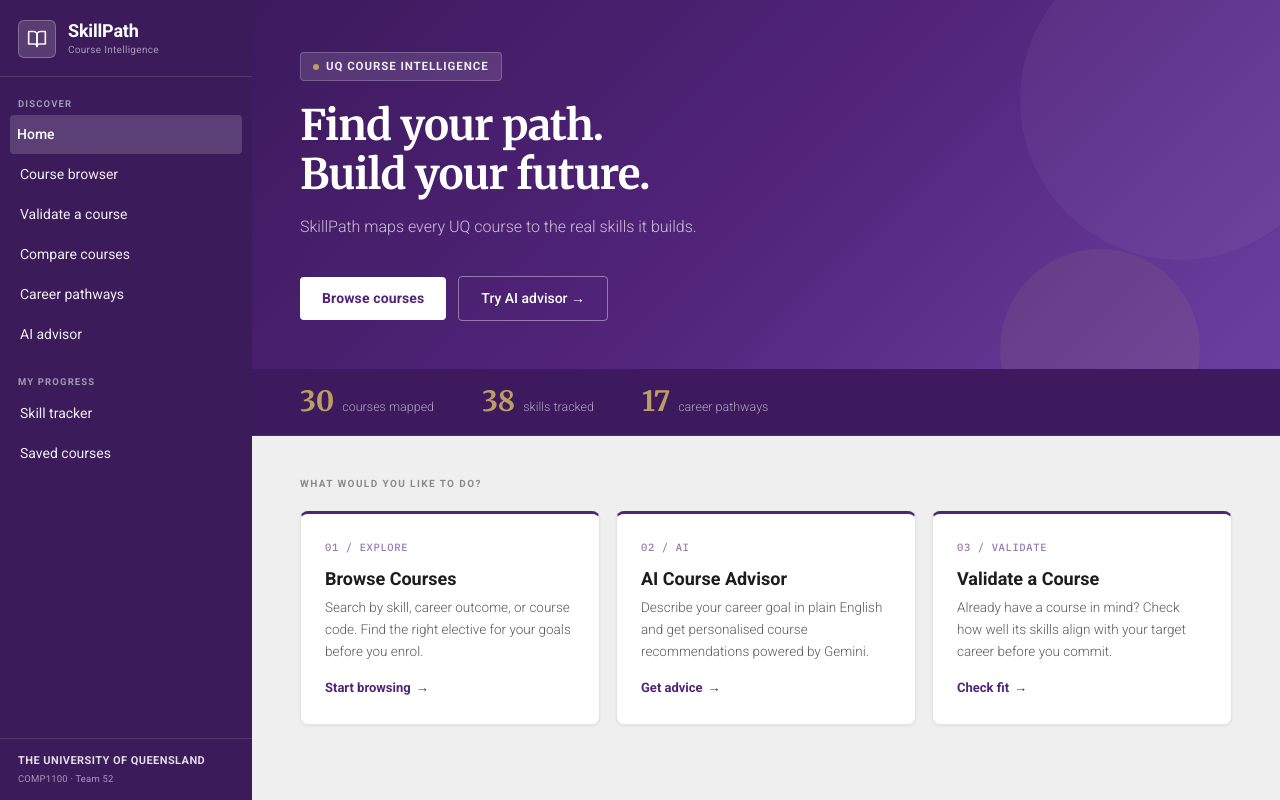
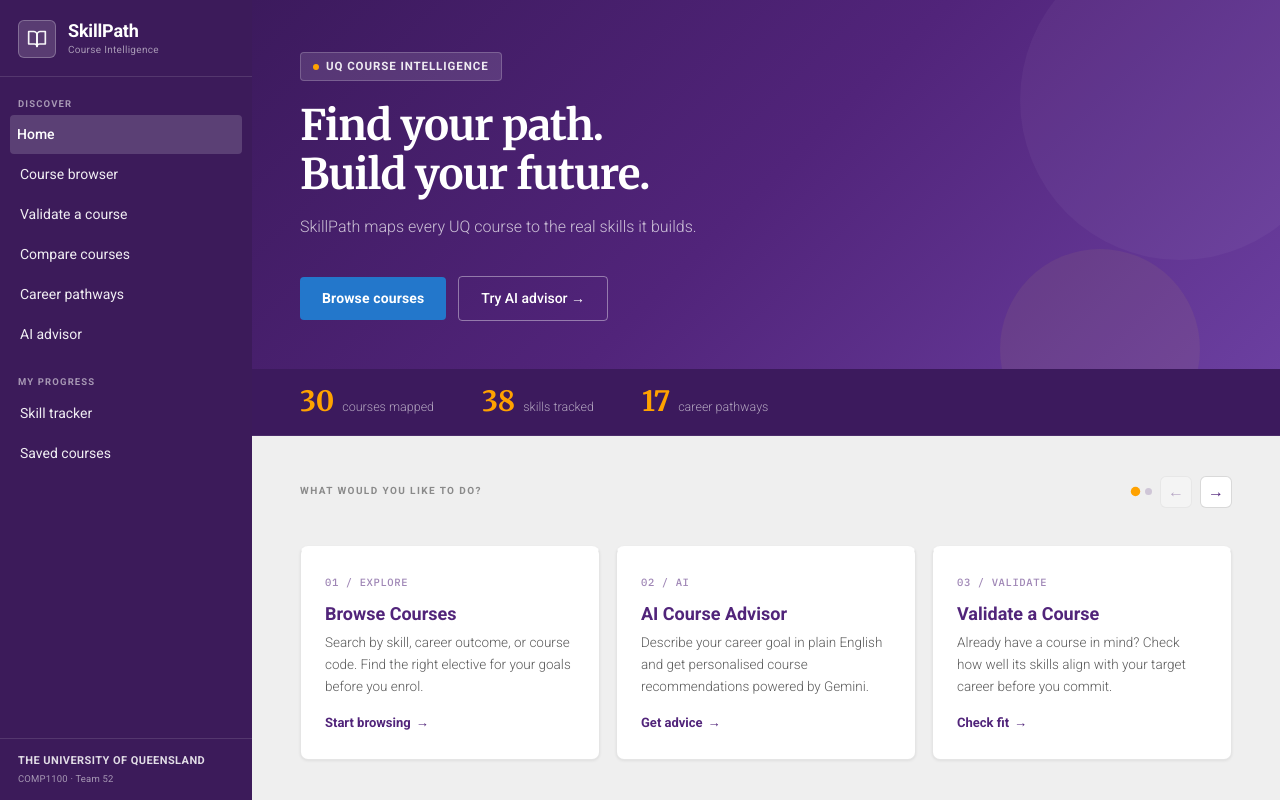
Before and after one commit to COMP1100-2026-s1/52_Richard, a Django app: page / in a window 1280 px wide. Run offline with Django 5.2, Linux system fonts and the light colour scheme; data comes from the database, SQL or seed files in the repository.

Commit message:
made changes to how the other pages behave and also adusjut the colors aswell

```diff
--- a/SkillPath/templates/SkillPath/career_list.html
+++ b/SkillPath/templates/SkillPath/career_list.html
@@ -37,10 +37,7 @@
       <div class="career-course-list">
         {% for course in career.courses.all %}
         <a href="/courses/{{ course.pk }}/" class="career-course-item">
-          <div>
-            <div class="course-code">{{ course.code }}</div>
-            <div>{{ course.name }}</div>
-          </div>
+          <div class="career-course-title">{{ course.code }} &mdash; {{ course.name }}</div>
         </a>
         {% empty %}
         <span style="font-size:13px; color:var(--fg-disabled)">No courses linked.</span>
--- a/SkillPath/templates/SkillPath/index.html
+++ b/SkillPath/templates/SkillPath/index.html
@@ -49,7 +49,7 @@
 
   .home-hero-dot {
     width: 6px; height: 6px;
-    background: #BB9D65;
+    background: #FFA200;
     border-radius: 50%;
   }
 
@@ -84,8 +84,8 @@
     display: inline-flex;
     align-items: center;
     gap: 8px;
-    background: white;
-    color: #51247A;
+    background: #2377CB;
+    color: white;
     font-family: 'Roboto', sans-serif;
     font-size: 14px;
     font-weight: 700;
@@ -96,7 +96,7 @@
     letter-spacing: 0.01em;
   }
 
-  .hero-btn-primary:hover { background: #F0EAF8; transform: translateY(-1px); }
+  .hero-btn-primary:hover { background: #1A5FA8; transform: translateY(-1px); }
 
   .hero-btn-ghost {
     display: inline-flex;
@@ -136,7 +136,7 @@
     font-family: 'Merriweather', Georgia, serif;
     font-size: 28px;
     font-weight: 700;
-    color: #BB9D65;
+    color: #FFA200;
     line-height: 1;
   }
 
@@ -160,6 +160,52 @@
     margin-bottom: 20px;
   }
 
+  .home-cards-nav {
+    display: flex;
+    align-items: center;
+    justify-content: flex-end;
+    gap: 8px;
+    margin-bottom: 18px;
+  }
+
+  .home-page-btn {
+    width: 32px; height: 32px;
+    border-radius: 6px;
+    border: 1px solid rgba(0,0,0,0.15);
+    background: white;
+    color: #51247A;
+    font-size: 16px;
+    cursor: pointer;
+    display: flex; align-items: center; justify-content: center;
+    transition: background 140ms, border-color 140ms;
+    font-weight: 700;
+    line-height: 1;
+  }
+
+  .home-page-btn:hover:not(:disabled) { background: #EDE8F5; border-color: #51247A; }
+  .home-page-btn:disabled { opacity: 0.35; cursor: default; }
+
+  .home-page-dots {
+    display: flex;
+    gap: 6px;
+    align-items: center;
+  }
+
+  .home-page-dot {
+    width: 7px; height: 7px;
+    border-radius: 50%;
+    background: rgba(81,36,122,0.20);
+    transition: background 180ms, transform 180ms;
+    cursor: pointer;
+    border: none;
+    padding: 0;
+  }
+
+  .home-page-dot.active {
+    background: #FFA200;
+    transform: scale(1.35);
+  }
+
   .home-cards {
     display: grid;
     grid-template-columns: repeat(3, 1fr);
@@ -176,37 +222,30 @@
     flex-direction: column;
     gap: 8px;
     border: 1px solid rgba(0,0,0,0.10);
-    border-top: 3px solid #51247A;
-    transition: box-shadow 160ms ease-out, transform 160ms ease-out;
+    border-top: 3px solid transparent;
+    transition: box-shadow 160ms ease-out, transform 160ms ease-out, border-color 160ms ease-out, opacity 200ms ease-out;
     box-shadow: 0 1px 3px rgba(0,0,0,0.07);
-    opacity: 0;
-    animation: cardIn 0.3s ease-out forwards;
   }
 
-  .home-card:nth-child(1) { animation-delay: 0.10s; }
-  .home-card:nth-child(2) { animation-delay: 0.16s; }
-  .home-card:nth-child(3) { animation-delay: 0.22s; }
-
-  @keyframes cardIn {
-    from { opacity: 0; transform: translateY(8px); }
-    to   { opacity: 1; transform: translateY(0); }
+  .home-card:hover {
+    border-top-color: #FFA200;
+    box-shadow: 0 4px 16px rgba(255,162,0,0.18);
+    transform: translateY(-2px);
   }
-
-  .home-card:hover { box-shadow: 0 4px 16px rgba(81,36,122,0.12); transform: translateY(-2px); }
 
   .home-card-num {
     font-family: 'IBM Plex Mono', monospace;
     font-size: 10.5px;
     font-weight: 500;
     color: #51247A;
-    opacity: 0.60;
+    opacity: 0.55;
     letter-spacing: 0.06em;
   }
 
   .home-card-title {
     font-size: 18px;
     font-weight: 700;
-    color: #1C1C1C;
+    color: #51247A;
     line-height: 1.2;
     margin-top: 4px;
   }
@@ -259,31 +298,110 @@
 </div>
 
 <div class="home-cards-section">
-  <div class="home-section-label">What would you like to do?</div>
-  <div class="home-cards">
+  <div style="display:flex; align-items:center; justify-content:space-between; margin-bottom:20px;">
+    <div class="home-section-label">What would you like to do?</div>
+    <div class="home-cards-nav">
+      <div class="home-page-dots" id="homeDots"></div>
+      <button class="home-page-btn" id="homePrev" onclick="homeGoTo(homePage-1)">&#8592;</button>
+      <button class="home-page-btn" id="homeNext" onclick="homeGoTo(homePage+1)">&#8594;</button>
+    </div>
+  </div>
+  <div class="home-cards" id="homeCards">
 
-    <a href="/courses/" class="home-card">
+    <a href="/courses/" class="home-card" data-page="0">
       <div class="home-card-num">01 / EXPLORE</div>
       <div class="home-card-title">Browse Courses</div>
       <div class="home-card-desc">Search by skill, career outcome, or course code. Find the right elective for your goals before you enrol.</div>
       <div class="home-card-cta">Start browsing <span>→</span></div>
     </a>
 
-    <a href="/advisor/" class="home-card">
+    <a href="/advisor/" class="home-card" data-page="0">
       <div class="home-card-num">02 / AI</div>
       <div class="home-card-title">AI Course Advisor</div>
       <div class="home-card-desc">Describe your career goal in plain English and get personalised course recommendations powered by Gemini.</div>
       <div class="home-card-cta">Get advice <span>→</span></div>
     </a>
 
-    <a href="/validate/" class="home-card">
+    <a href="/validate/" class="home-card" data-page="0">
       <div class="home-card-num">03 / VALIDATE</div>
       <div class="home-card-title">Validate a Course</div>
       <div class="home-card-desc">Already have a course in mind? Check how well its skills align with your target career before you commit.</div>
       <div class="home-card-cta">Check fit <span>→</span></div>
     </a>
 
+    <a href="/compare/" class="home-card" data-page="1">
+      <div class="home-card-num">04 / COMPARE</div>
+      <div class="home-card-title">Compare Courses</div>
+      <div class="home-card-desc">Place two courses side by side to compare their skills, difficulty, and workload at a glance.</div>
+      <div class="home-card-cta">Compare now <span>→</span></div>
+    </a>
+
+    <a href="/careers/" class="home-card" data-page="1">
+      <div class="home-card-num">05 / PATHWAYS</div>
+      <div class="home-card-title">Career Pathways</div>
+      <div class="home-card-desc">Explore career destinations and discover exactly which courses build the skills each role demands.</div>
+      <div class="home-card-cta">Explore careers <span>→</span></div>
+    </a>
+
+    <a href="/skill-tracker/" class="home-card" data-page="1">
+      <div class="home-card-num">06 / TRACK</div>
+      <div class="home-card-title">Skill Tracker</div>
+      <div class="home-card-desc">Mark skills you have already developed and see how your profile stacks up against your dream role.</div>
+      <div class="home-card-cta">Track skills <span>→</span></div>
+    </a>
+
   </div>
 </div>
 
+<script>
+  const HOME_PER_PAGE = 3;
+  let homePage = 0;
+
+  function homeGoTo(p) {
+    const cards = document.querySelectorAll('#homeCards .home-card');
+    const totalPages = Math.ceil(cards.length / HOME_PER_PAGE);
+    if (p < 0 || p >= totalPages) return;
+    homePage = p;
+
+    cards.forEach(c => {
+      const belongs = parseInt(c.dataset.page) === homePage;
+      c.style.display = belongs ? 'flex' : 'none';
+      if (belongs) {
+        c.style.animation = 'none';
+        c.style.opacity = '0';
+        c.style.transform = 'translateY(8px)';
+        requestAnimationFrame(() => {
+          c.style.transition = 'opacity 220ms ease-out, transform 220ms ease-out, box-shadow 160ms, border-color 160ms';
+          c.style.opacity = '1';
+          c.style.transform = 'translateY(0)';
+        });
+      }
+    });
+
+    // update dots
+    document.querySelectorAll('.home-page-dot').forEach((d, i) => {
+      d.classList.toggle('active', i === homePage);
+    });
+
+    document.getElementById('homePrev').disabled = homePage === 0;
+    document.getElementById('homeNext').disabled = homePage === totalPages - 1;
+  }
+
+  function initHomeCards() {
+    const cards = document.querySelectorAll('#homeCards .home-card');
+    const totalPages = Math.ceil(cards.length / HOME_PER_PAGE);
+    const dotsEl = document.getElementById('homeDots');
+    dotsEl.innerHTML = '';
+    for (let i = 0; i < totalPages; i++) {
+      const d = document.createElement('button');
+      d.className = 'home-page-dot' + (i === 0 ? ' active' : '');
+      d.onclick = () => homeGoTo(i);
+      dotsEl.appendChild(d);
+    }
+    homeGoTo(0);
+  }
+
+  document.addEventListener('DOMContentLoaded', initHomeCards);
+</script>
+
 {% endblock %}
```
Also changed, not shown: SkillPath/templates/SkillPath/advisor.html (+17 -17 lines).
